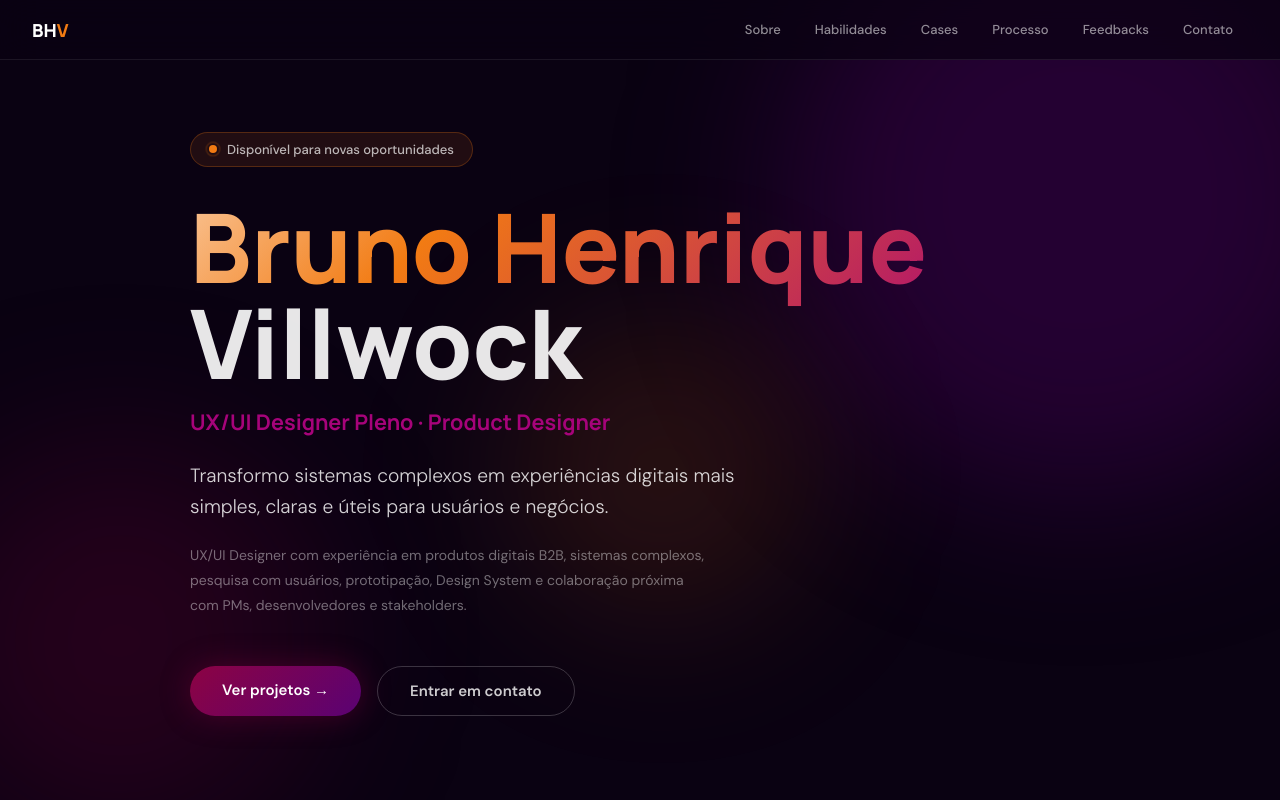
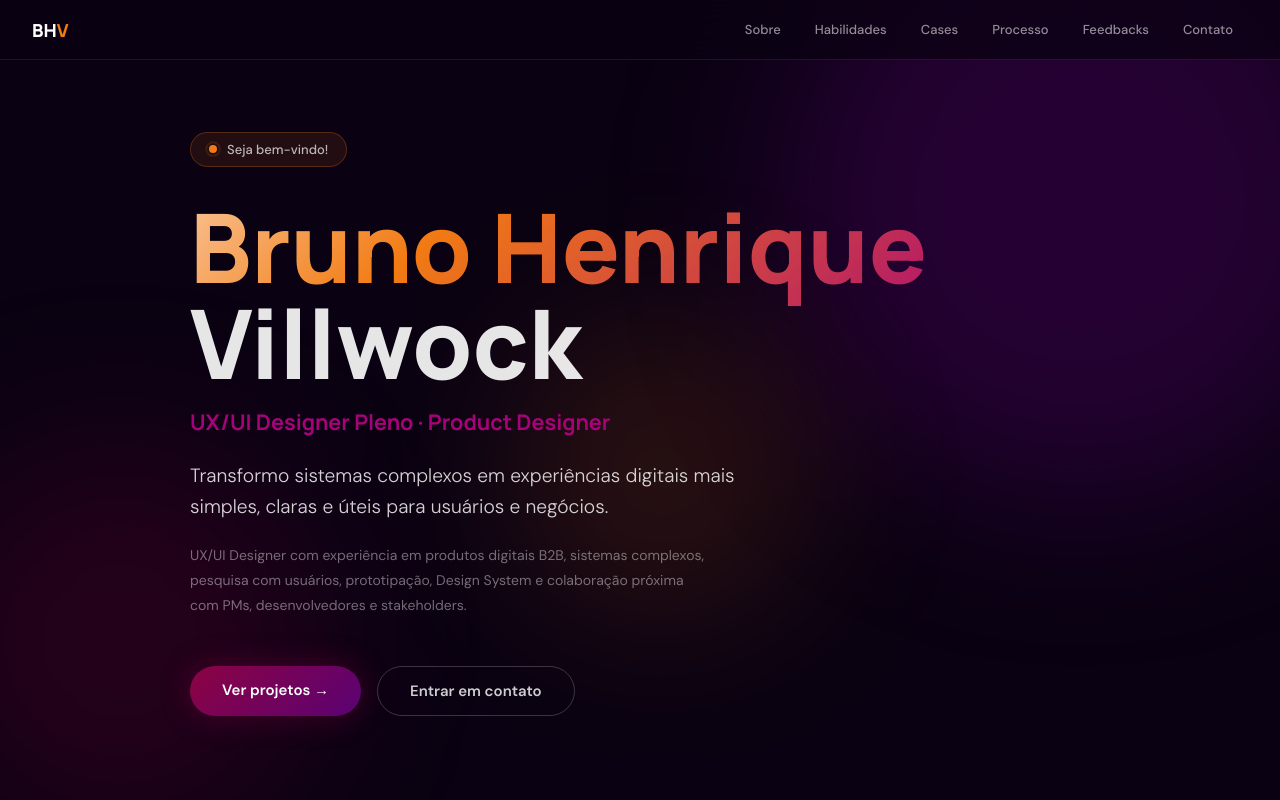
Before and after one commit to bruno18401994/meu-portfoliov1, a React (Vite) app: page / in a window 1280 px wide. Shown: the top 800 px of the page. Built offline with nearby package versions, Linux system fonts and the light colour scheme.

Commit message:
Update portfolio-bruno-villwock.jsx

```diff
--- a/src/portfolio-bruno-villwock.jsx
+++ b/src/portfolio-bruno-villwock.jsx
@@ -1744,7 +1744,7 @@ function Home({ onSelectCase, onNavClick }) {
             <span style={{ width: 8, height: 8, borderRadius: "50%", background: T.orange, display: "block", position: "relative", flexShrink: 0 }}>
               <span style={{ position: "absolute", inset: -2, borderRadius: "50%", border: `1px solid ${T.orange}`, animation: "pulse-ring 2s ease-out infinite" }} />
             </span>
-            <span style={{ fontSize: 13, color: "rgba(255,255,255,.7)", fontWeight: 500 }}>Disponível para novas oportunidades</span>
+            <span style={{ fontSize: 13, color: "rgba(255,255,255,.7)", fontWeight: 500 }}>Seja bem-vindo!</span>
           </div>
 
           {/* Nome */}
```
